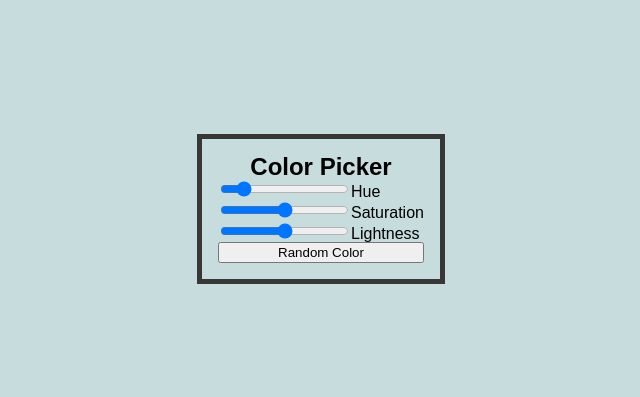
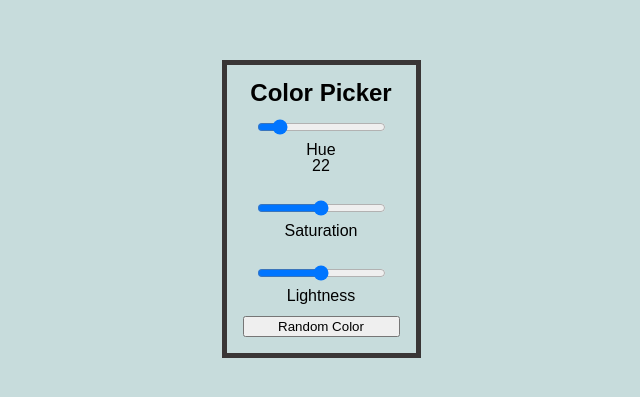
Before and after one commit to jonathonchilds/ColorPickerHooks, a React (Vite) app: page / in a window 1280 px wide. Shown: the part 199-596 px from the top of the page, without its empty margins (319-959 px from the left). Built offline with nearby package versions, Linux system fonts and the light colour scheme.

Commit message:
adds state to slider - unable to make connection for value to update state

```diff
--- a/src/App.css
+++ b/src/App.css
@@ -1,3 +1,6 @@
+.font {
+  --font: 16px / 1 sans-serif;
+}
 .picker-container {
   display: flex;
   flex-direction: column;
@@ -8,6 +11,19 @@
   box-sizing: border-box;
 }
 
+.slider-container {
+  display: flex;
+  flex-direction: column;
+  text-align: center;
+  /* why not working? ---> margin: var(--font);*/
+  margin: 12px;
+}
+
+.slider-labels {
+  text-align: center;
+  padding-top: 5px;
+}
+
 h1 {
   text-align: center;
   font-size: 1.5rem;
--- a/src/App.tsx
+++ b/src/App.tsx
@@ -1,34 +1,55 @@
-import React from 'react'
+import React, { useState } from 'react'
 import './App.css'
 
 export function App() {
+  const [value, setValue] = useState(22)
+
+  //function handleChange(e) {}
   return (
     <div>
       <div className="picker-container">
         <h1>Color Picker</h1>
-        <div>
-          <input type="range" id="hue" name="hue" min="0" max="360" />
-          <label htmlFor="hue">Hue</label>
+        <div className="slider-container">
+          <input
+            onInput={() => setValue}
+            type="range"
+            id="hue"
+            name="hue"
+            min="0"
+            max="360"
+            step="1"
+            //value={setValue}
+          />
+          <label className="slider-labels" htmlFor="hue">
+            Hue
+            <div>{value}</div>
+          </label>
         </div>
-        <div>
+        <div className="slider-container">
           <input
             type="range"
             id="saturation"
             name="saturation"
             min="0"
             max="100"
+            step="1"
           />
-          <label htmlFor="saturation">Saturation</label>
+          <label className="slider-labels" htmlFor="saturation">
+            Saturation
+          </label>
         </div>
-        <div>
+        <div className="slider-container">
           <input
             type="range"
             id="lightness"
             name="lightness"
             min="0"
             max="100"
+            step="1"
           />
-          <label htmlFor="lightness">Lightness</label>
+          <label className="slider-labels" htmlFor="lightness">
+            Lightness
+          </label>
         </div>
         <button>Random Color</button>
       </div>
```
